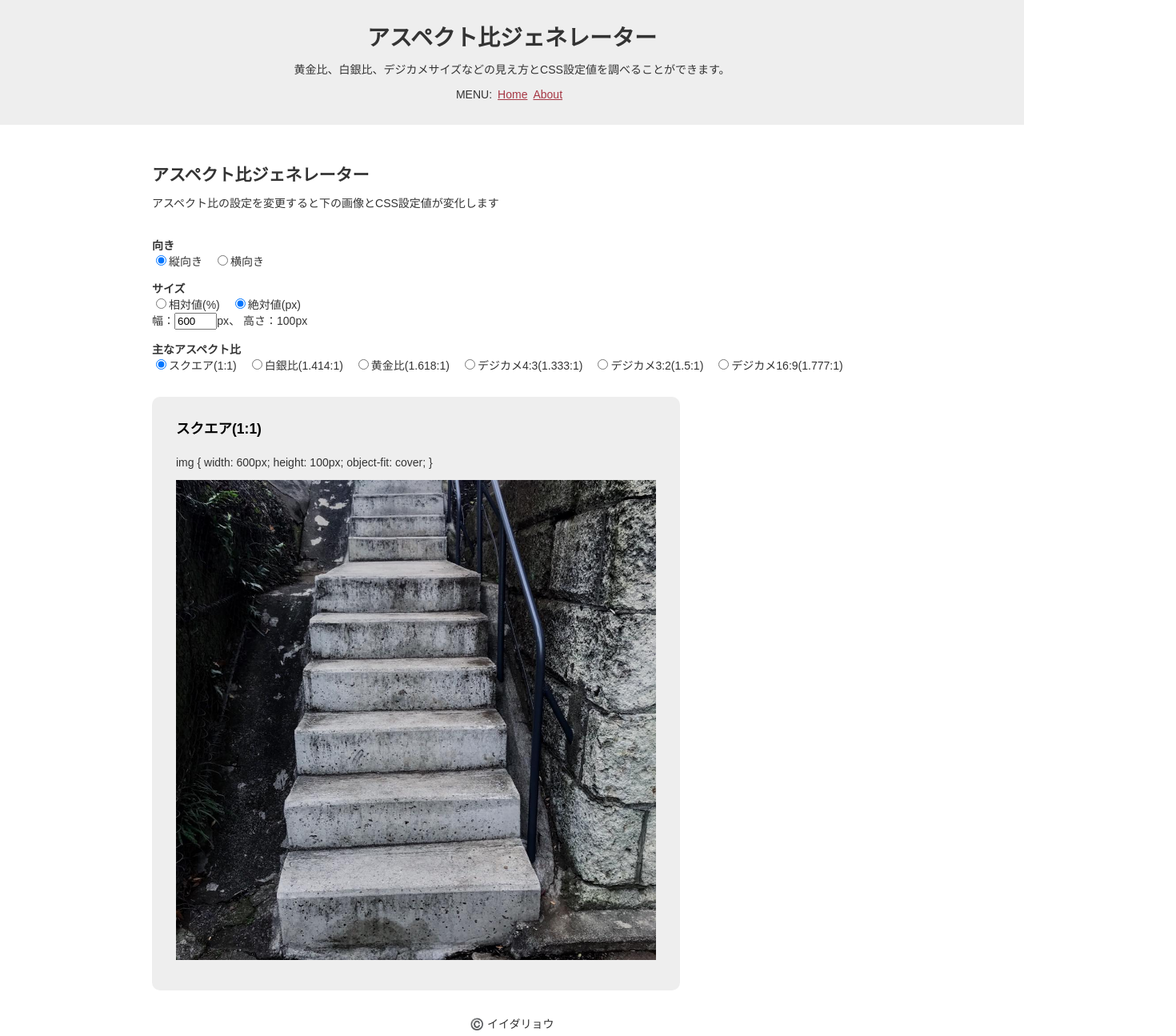
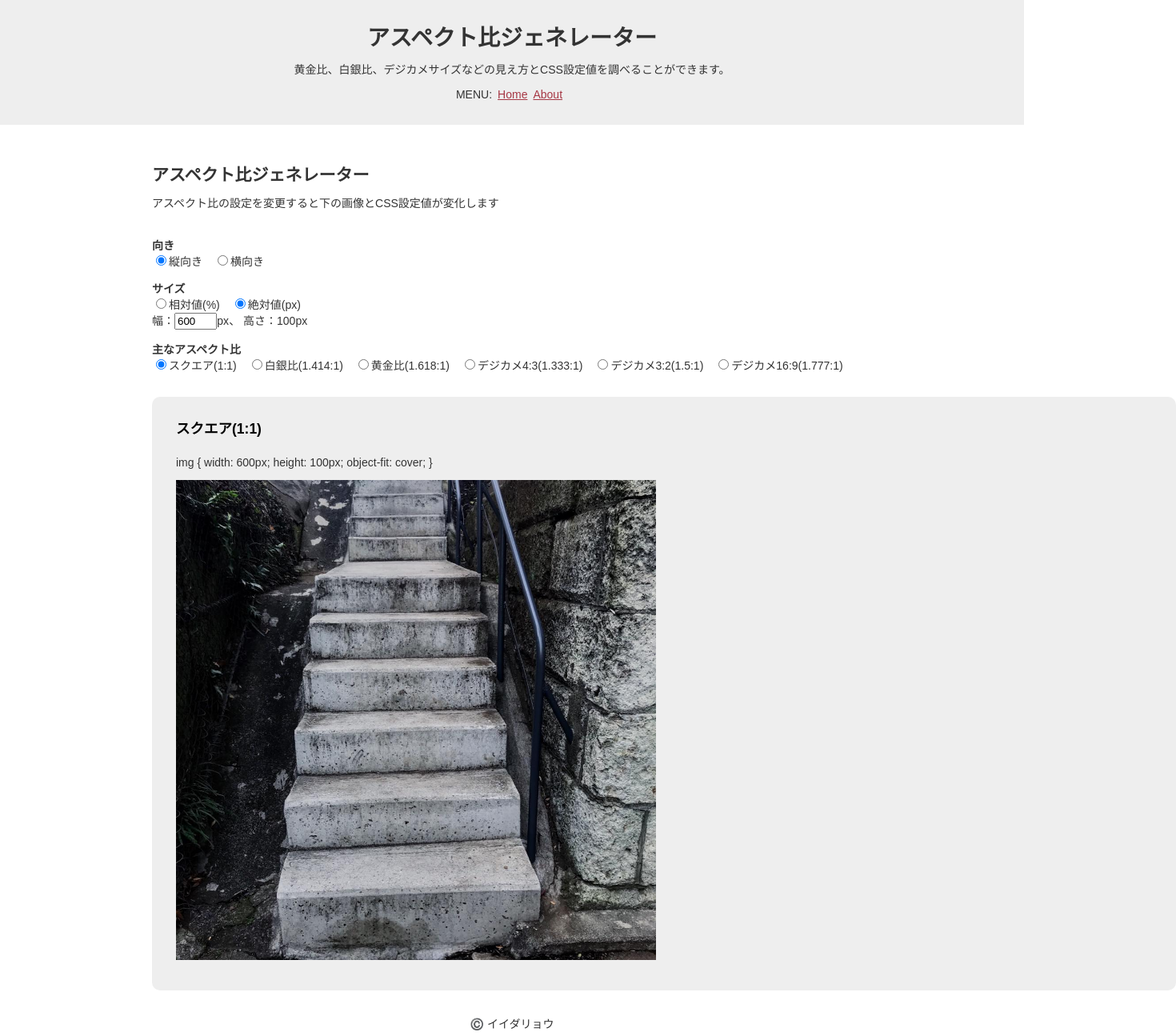
Before and after one commit to ryo-i/aspect-ratio-generator, a Next.js app: page / in a window 1280 px wide. Shown: the top 1295 px of the page at 80% size, 1470 px wide, since content can reach past the window. Built offline with nearby package versions, Linux system fonts and the light colour scheme.

Commit message:
SPでの画像サイズをscrollに

```diff
--- a/components/Inner.tsx
+++ b/components/Inner.tsx
@@ -35,6 +35,7 @@ const Example = styled.div`
   section {
     margin: 30px;
     line-height: 1.75em;
+    width: calc(100vw - 60px);
     h2 {
       color: #000;
       line-height: 1.25em;
@@ -42,6 +43,9 @@ const Example = styled.div`
     }
     p {
       margin: 0 0 10px;
+    }
+    figure {
+      overflow: scroll;
     }
     img {
       object-fit: cover;
```
